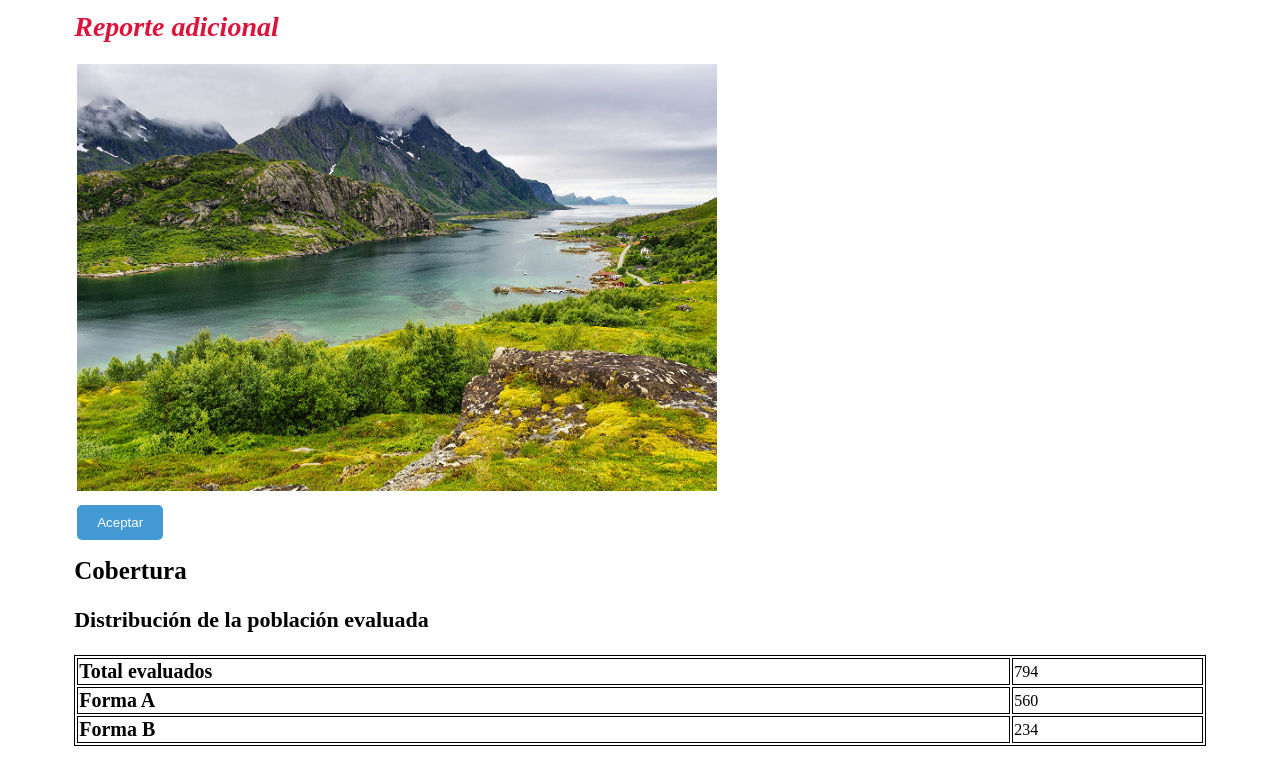
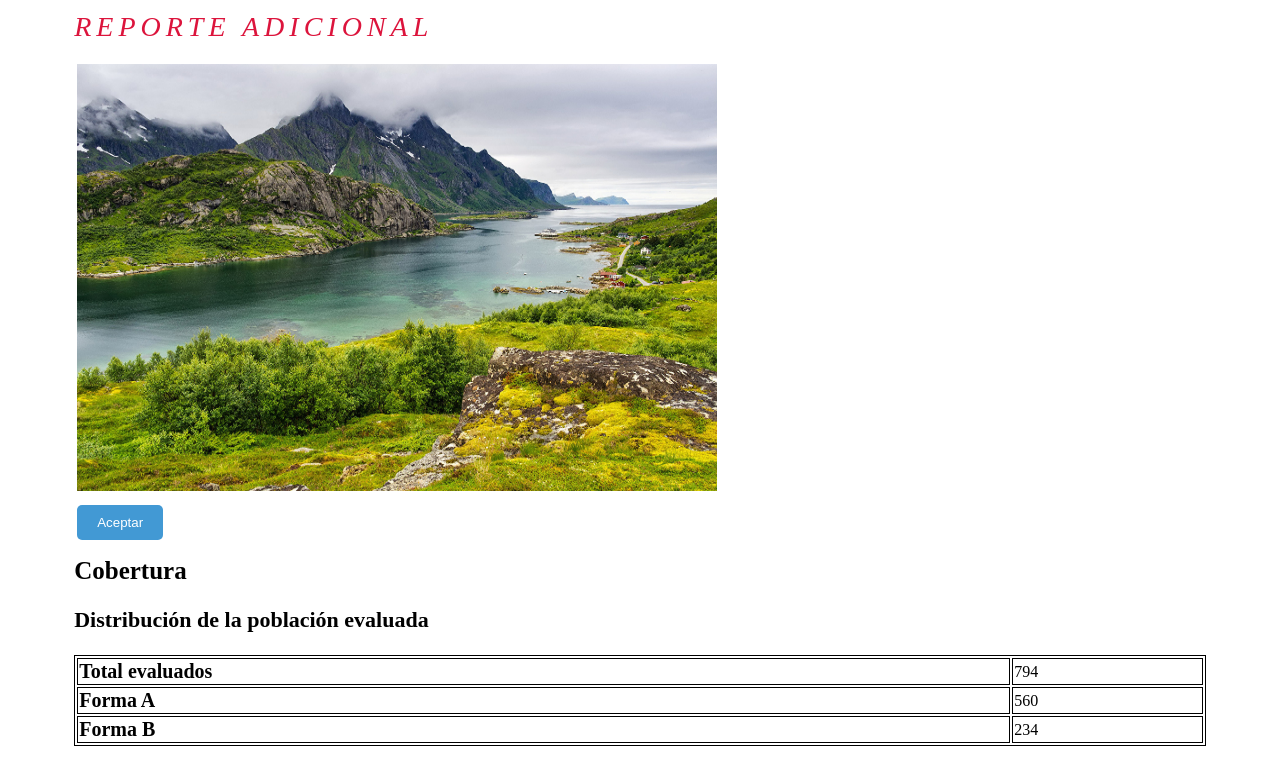
Before and after one commit to fher-reina/Project_CSS_1, a plain HTML site: page index.html in a window 1280 px wide. Shown: the top 783 px of the page. Drawn offline with Linux system fonts and the light colour scheme.

Commit message:
Change H3 text and the button animation.

```diff
--- a/css/style.css
+++ b/css/style.css
@@ -14,6 +14,8 @@ body {
 }
 .btn:hover{
 	transform: scale(1.2);
+	letter-spacing: 3px;
+	color: crimson;
 }
 
 th {
@@ -39,7 +41,10 @@ th3 {
 	font-weight: bold;
 	font-style: italic;
 	color: crimson;
-	text-align: left !important
+	text-align: left !important;
+	text-transform: uppercase;
+	letter-spacing: 5px;
+	font-weight: 300;
 }
 
 .muy_bajo {
```
